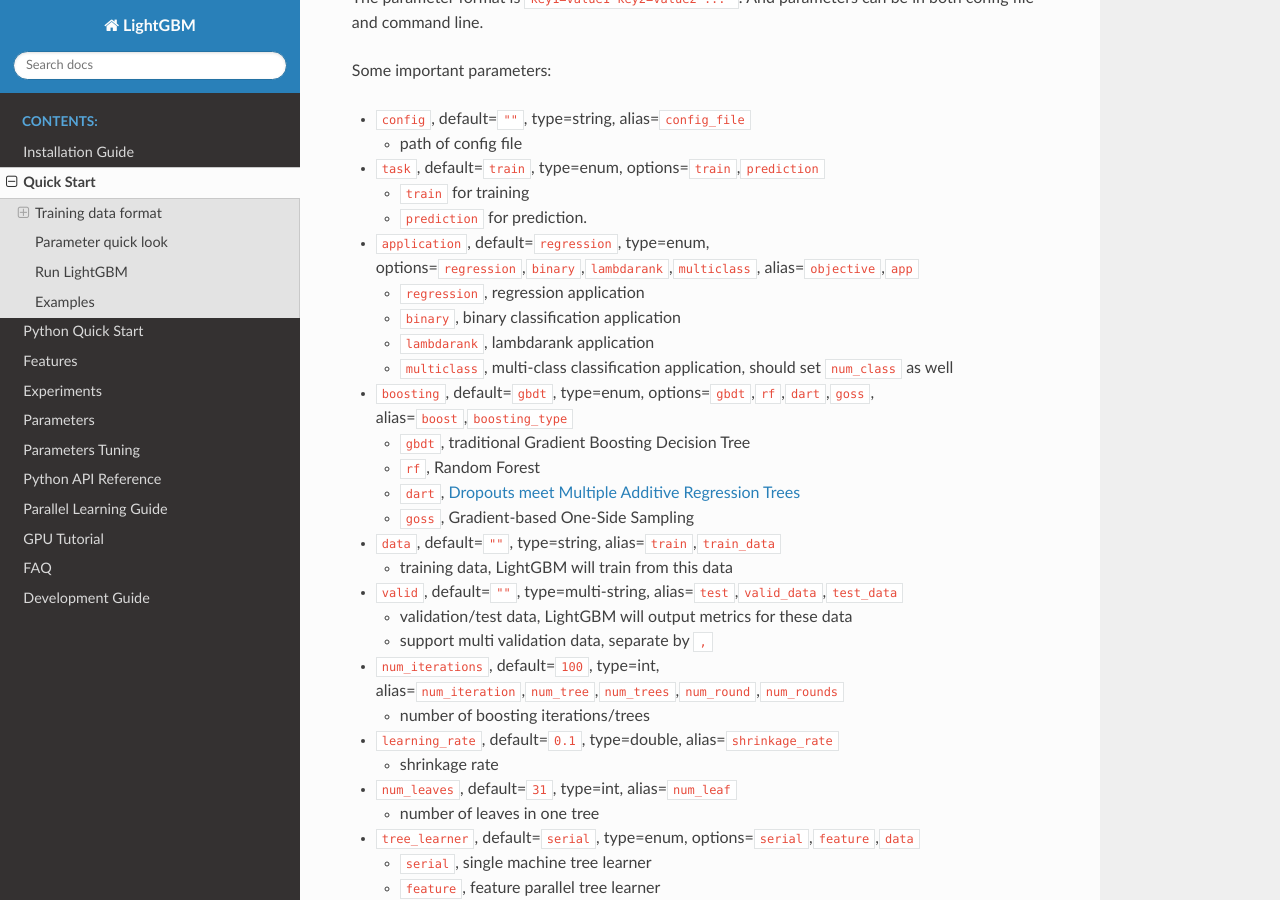
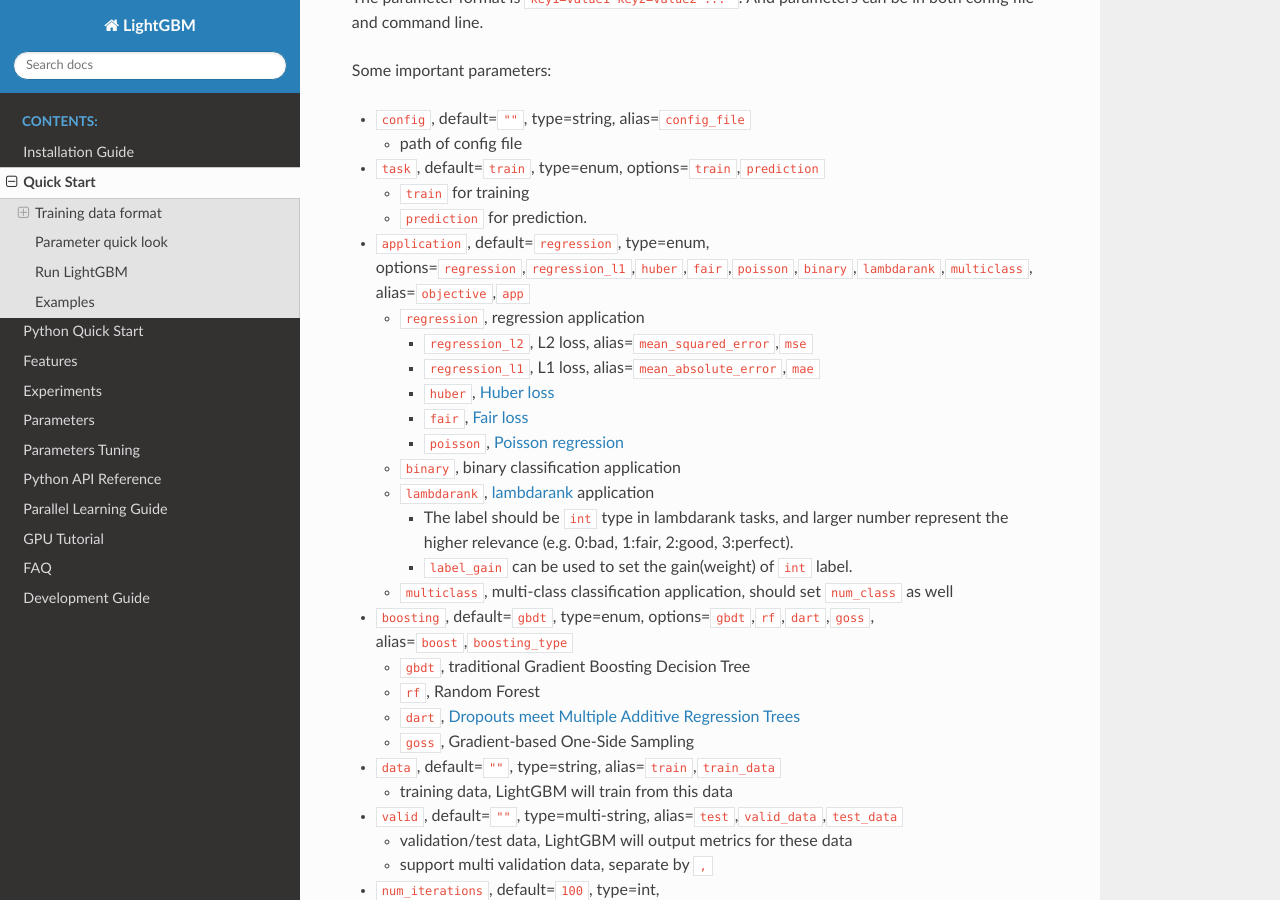
Before and after one commit to microsoft/LightGBM, a Sphinx documentation site: the page built from docs/Quick-Start.md, in a window 1280 px wide and 900 px high, scrolled down 1202 px. Built offline with Sphinx 7.4.7 and the Read the Docs theme 2.0.0, drawn with Linux system fonts in a browser that asks for light colours.

Commit message:
Force checking the label used in lambdarank.

````diff
--- a/docs/Quick-Start.md
+++ b/docs/Quick-Start.md
@@ -46,11 +46,18 @@
 * ```task```, default=```train```, type=enum, options=```train```,```prediction```
   * ```train``` for training
   * ```prediction``` for prediction.
-* ```application```, default=```regression```, type=enum, options=```regression```,```binary```,```lambdarank```,```multiclass```, alias=```objective```,```app```
-  * ```regression```, regression application
-  * ```binary```, binary classification application
-  * ```lambdarank```, lambdarank application
-  * ```multiclass```, multi-class classification application, should set ```num_class``` as well
+* `application`, default=`regression`, type=enum, options=`regression`,`regression_l1`,`huber`,`fair`,`poisson`,`binary`,`lambdarank`,`multiclass`, alias=`objective`,`app`
+  * `regression`, regression application
+    * `regression_l2`, L2 loss, alias=`mean_squared_error`,`mse`
+    * `regression_l1`, L1 loss, alias=`mean_absolute_error`,`mae`
+    * `huber`, [Huber loss](https://en.wikipedia.org/wiki/Huber_loss "Huber loss - Wikipedia")
+    * `fair`, [Fair loss](https://www.kaggle.com/c/allstate-claims-severity/discussion/24520)
+    * `poisson`, [Poisson regression](https://en.wikipedia.org/wiki/Poisson_regression "Poisson regression")
+  * `binary`, binary classification application
+  * `lambdarank`, [lambdarank](https://pdfs.semanticscholar.org/fc9a/e09f9ced555558fdf1e997c0a5411fb51f15.pdf) application
+    * The label should be `int` type in lambdarank tasks, and larger number represent the higher relevance (e.g. 0:bad, 1:fair, 2:good, 3:perfect).
+    * `label_gain` can be used to set the gain(weight) of `int` label.
+  * `multiclass`, multi-class classification application, should set `num_class` as well
 * `boosting`, default=`gbdt`, type=enum, options=`gbdt`,`rf`,`dart`,`goss`, alias=`boost`,`boosting_type`
   * `gbdt`, traditional Gradient Boosting Decision Tree
   * `rf`, Random Forest
````
Also changed, not shown: docs/Parameters.md (+2 -0 lines), 4 other files.
